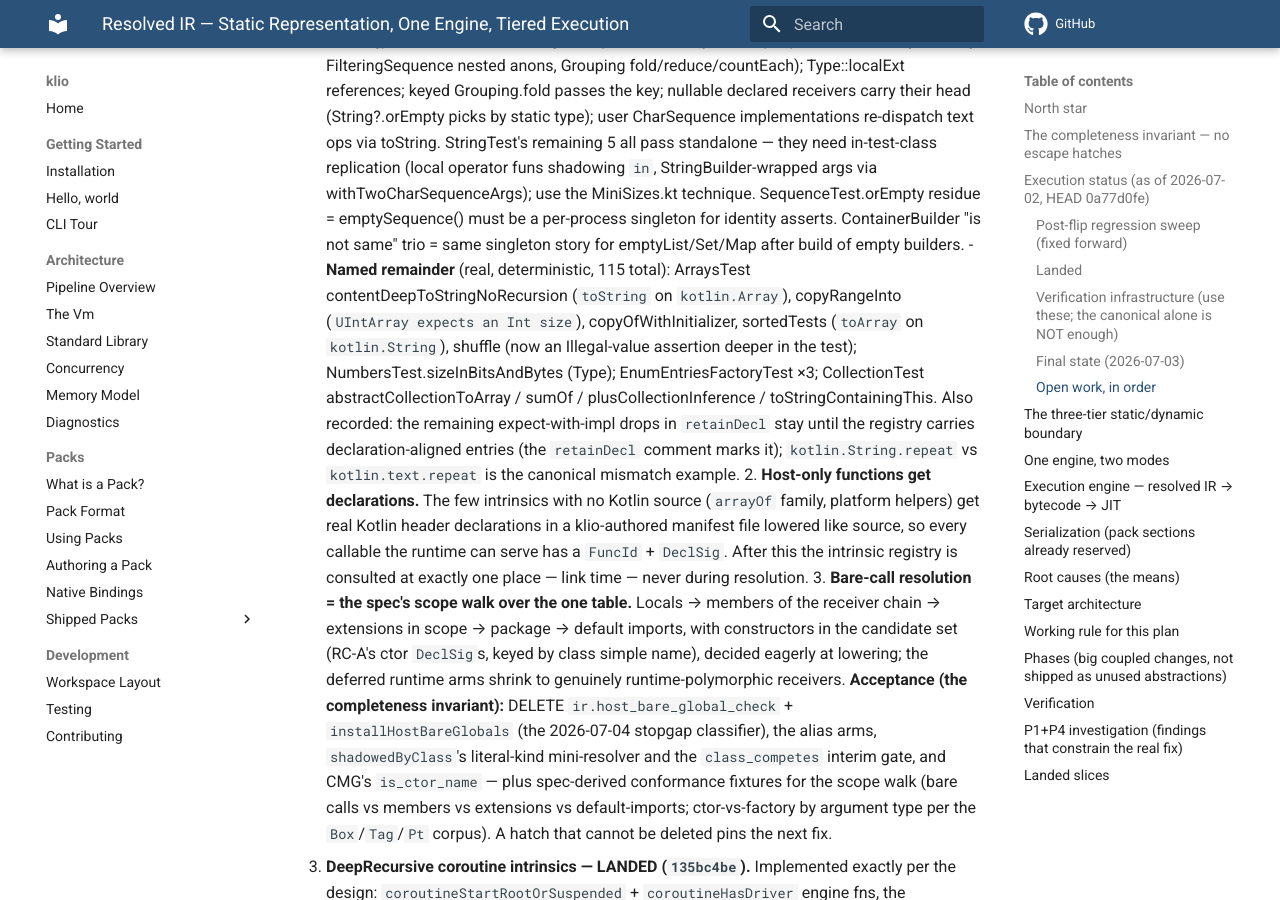
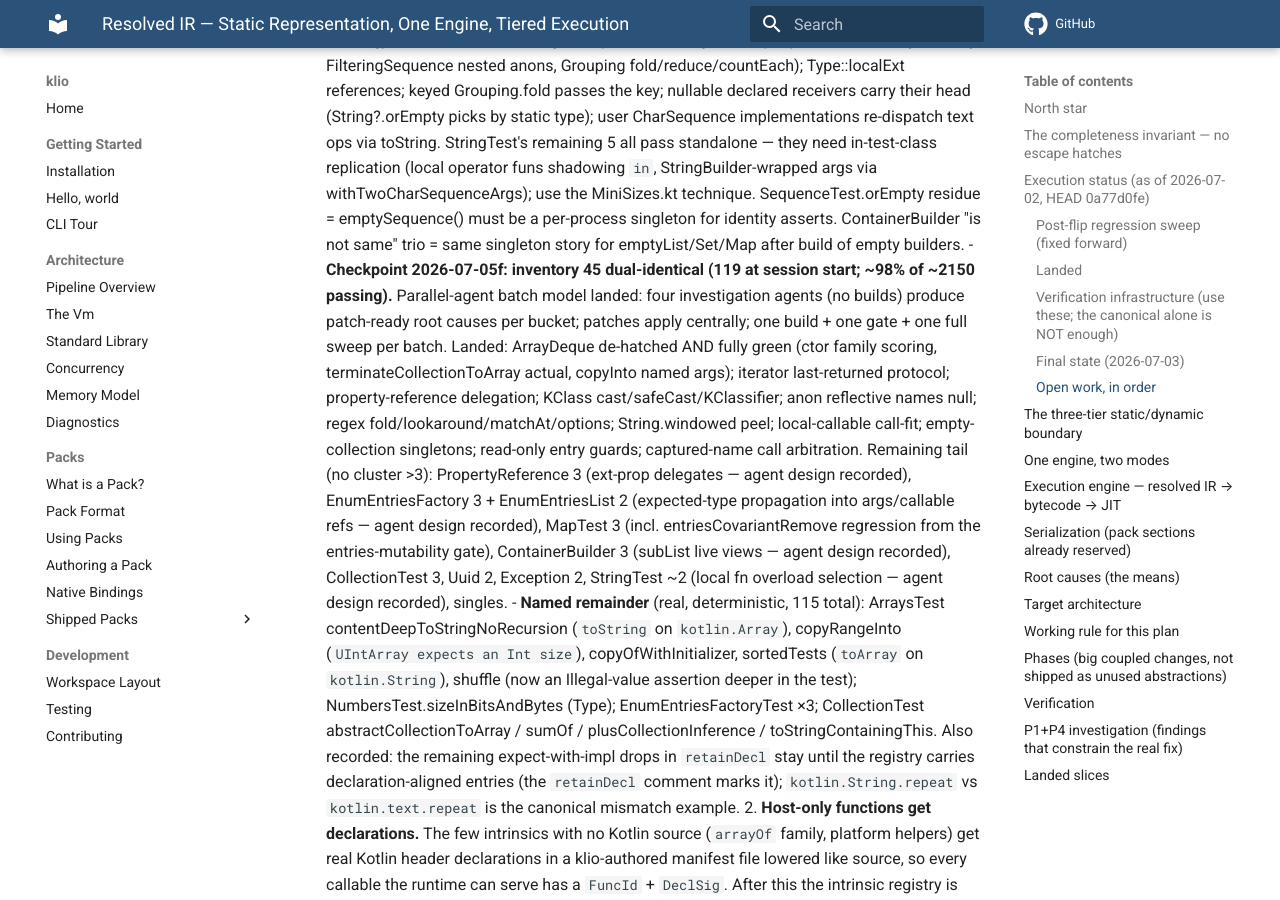
Before and after one commit to DrewCarlson/klio, an MkDocs documentation site: the page built from docs/resolution-unification-plan.md, in a window 1280 px wide and 900 px high, scrolled down 10498 px. Built offline with MkDocs 1.6.1 and Material for MkDocs 9.7.7, drawn with Linux system fonts in a browser that asks for light colours; comment, search, counter and statistics services are not loaded.

Commit message:
docs: checkpoint 45 dual-identical; raise the commontest ratchet to 2080

```diff
--- a/docs/resolution-unification-plan.md
+++ b/docs/resolution-unification-plan.md
@@ -500,6 +500,26 @@ Every phase of this plan is landed or boundary-recorded; nothing remains open.
         emptySequence() must be a per-process singleton for identity
         asserts. ContainerBuilder "is not same" trio = same singleton
         story for emptyList/Set/Map after build of empty builders.
+      - **Checkpoint 2026-07-05f: inventory 45 dual-identical (119 at
+        session start; ~98% of ~2150 passing).** Parallel-agent batch
+        model landed: four investigation agents (no builds) produce
+        patch-ready root causes per bucket; patches apply centrally;
+        one build + one gate + one full sweep per batch. Landed:
+        ArrayDeque de-hatched AND fully green (ctor family scoring,
+        terminateCollectionToArray actual, copyInto named args);
+        iterator last-returned protocol; property-reference delegation;
+        KClass cast/safeCast/KClassifier; anon reflective names null;
+        regex fold/lookaround/matchAt/options; String.windowed peel;
+        local-callable call-fit; empty-collection singletons; read-only
+        entry guards; captured-name call arbitration.
+        Remaining tail (no cluster >3): PropertyReference 3 (ext-prop
+        delegates — agent design recorded), EnumEntriesFactory 3 +
+        EnumEntriesList 2 (expected-type propagation into args/callable
+        refs — agent design recorded), MapTest 3 (incl.
+        entriesCovariantRemove regression from the entries-mutability
+        gate), ContainerBuilder 3 (subList live views — agent design
+        recorded), CollectionTest 3, Uuid 2, Exception 2, StringTest ~2
+        (local fn overload selection — agent design recorded), singles.
       - **Named remainder** (real, deterministic, 115 total): ArraysTest
         contentDeepToStringNoRecursion (`toString` on `kotlin.Array`),
         copyRangeInto (`UIntArray expects an Int size`),
```
Also changed, not shown: 1 other file.
